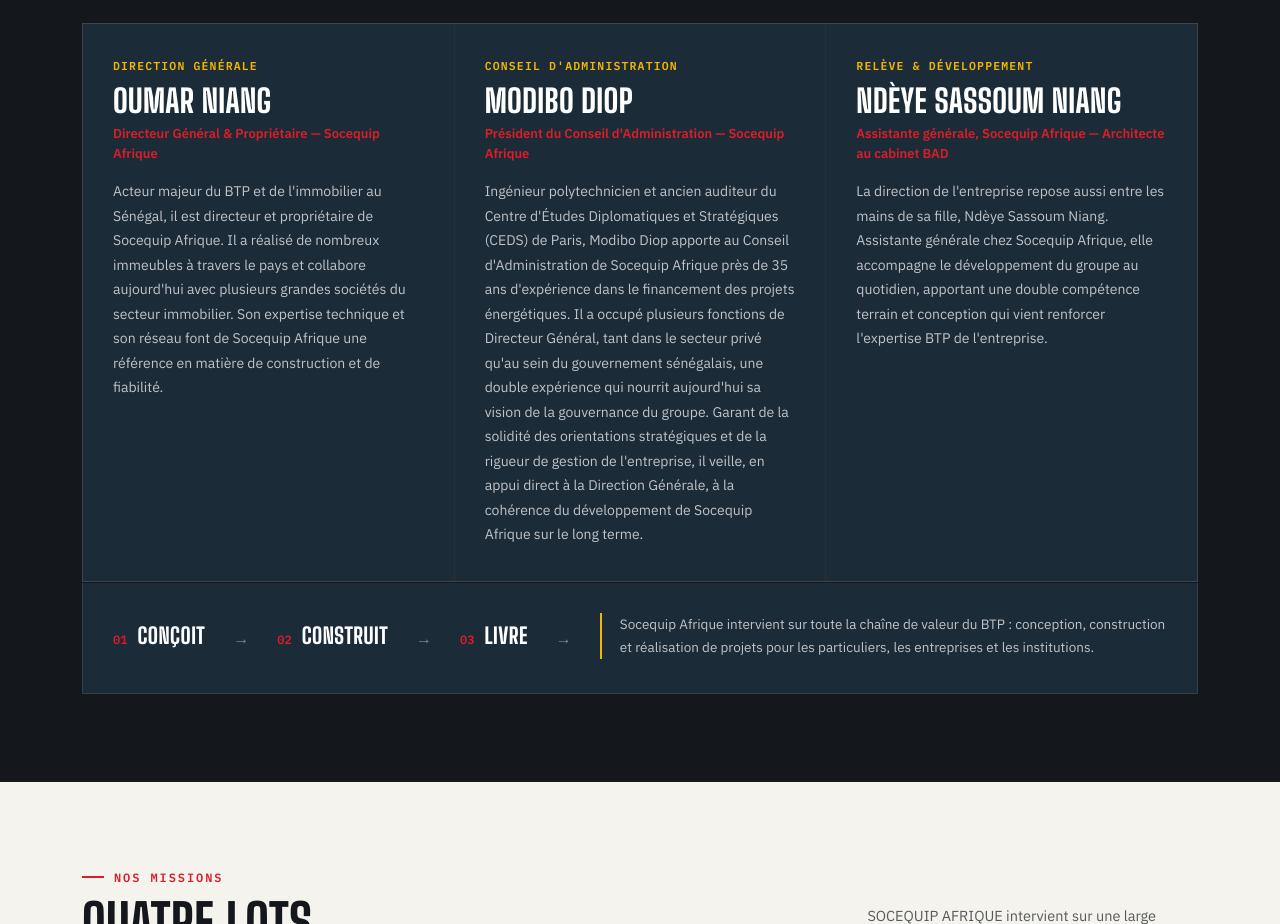
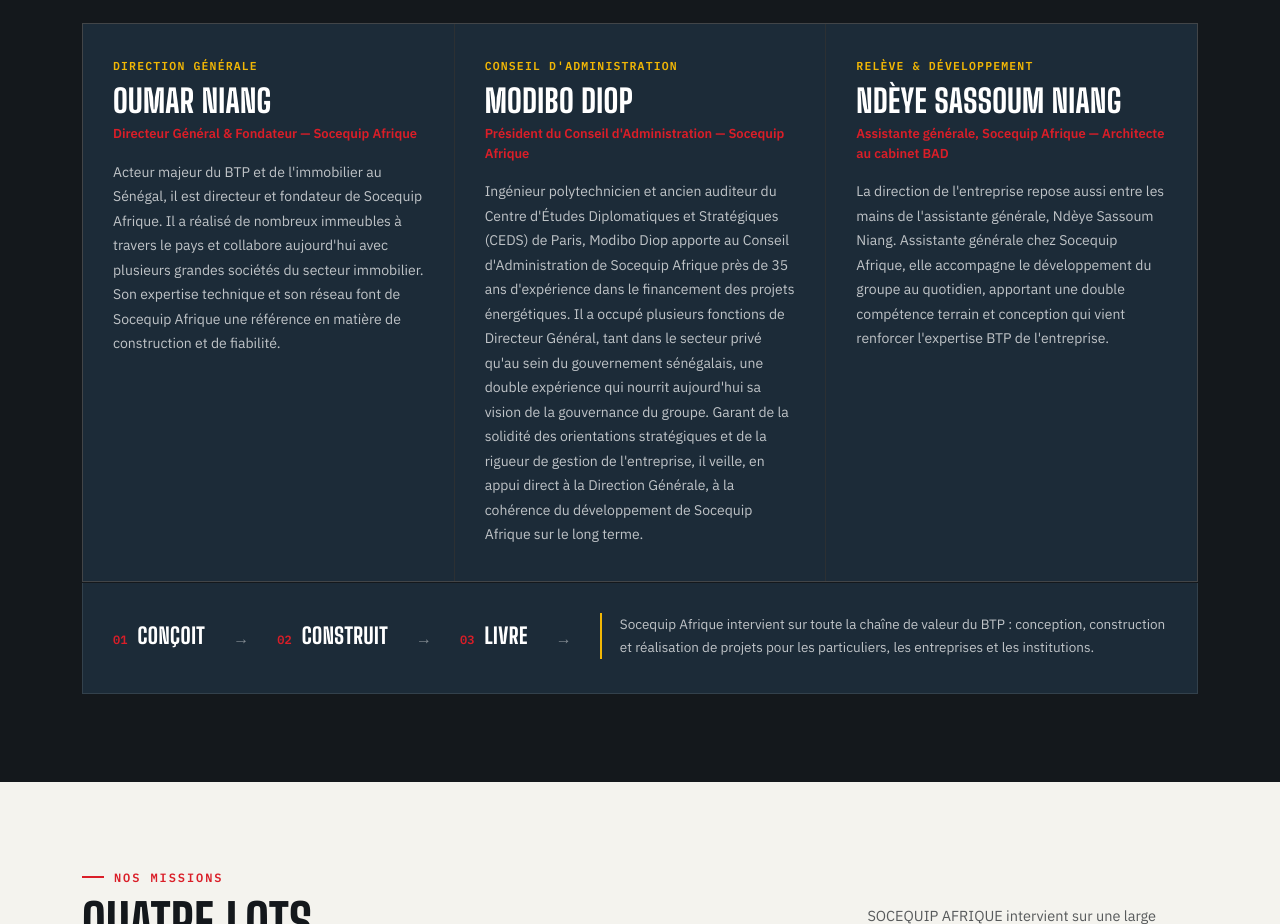
Before and after one commit to joyyboyy11/SOCEQUIP, a plain HTML site: page index.html in a window 1280 px wide. Shown: the part 1200-2124 px from the top of the page. Drawn offline with Linux system fonts and the light colour scheme.

Commit message:
Update index.html

```diff
--- a/index.html
+++ b/index.html
@@ -109,8 +109,8 @@
       <div class="team-card">
         <div class="team-code">DIRECTION GÉNÉRALE</div>
         <h3 class="team-name">Oumar Niang</h3>
-        <div class="team-role">Directeur Général &amp; Propriétaire — Socequip Afrique</div>
-        <p class="team-bio">Acteur majeur du BTP et de l'immobilier au Sénégal, il est directeur et propriétaire de Socequip Afrique. Il a réalisé de nombreux immeubles à travers le pays et collabore aujourd'hui avec plusieurs grandes sociétés du secteur immobilier. Son expertise technique et son réseau font de Socequip Afrique une référence en matière de construction et de fiabilité.</p>
+        <div class="team-role">Directeur Général &amp; Fondateur — Socequip Afrique</div>
+        <p class="team-bio">Acteur majeur du BTP et de l'immobilier au Sénégal, il est directeur et fondateur de Socequip Afrique. Il a réalisé de nombreux immeubles à travers le pays et collabore aujourd'hui avec plusieurs grandes sociétés du secteur immobilier. Son expertise technique et son réseau font de Socequip Afrique une référence en matière de construction et de fiabilité.</p>
       </div>
 
       <div class="team-card">
@@ -124,7 +124,7 @@
         <div class="team-code">RELÈVE &amp; DÉVELOPPEMENT</div>
         <h3 class="team-name">Ndèye Sassoum Niang</h3>
         <div class="team-role">Assistante générale, Socequip Afrique — Architecte au cabinet BAD</div>
-        <p class="team-bio">La direction de l'entreprise repose aussi entre les mains de sa fille, Ndèye Sassoum Niang. Assistante générale chez Socequip Afrique, elle accompagne le développement du groupe au quotidien, apportant une double compétence terrain et conception qui vient renforcer l'expertise BTP de l'entreprise.</p>
+        <p class="team-bio">La direction de l'entreprise repose aussi entre les mains de l'assistante générale, Ndèye Sassoum Niang. Assistante générale chez Socequip Afrique, elle accompagne le développement du groupe au quotidien, apportant une double compétence terrain et conception qui vient renforcer l'expertise BTP de l'entreprise.</p>
       </div>
     </div>
 
```
